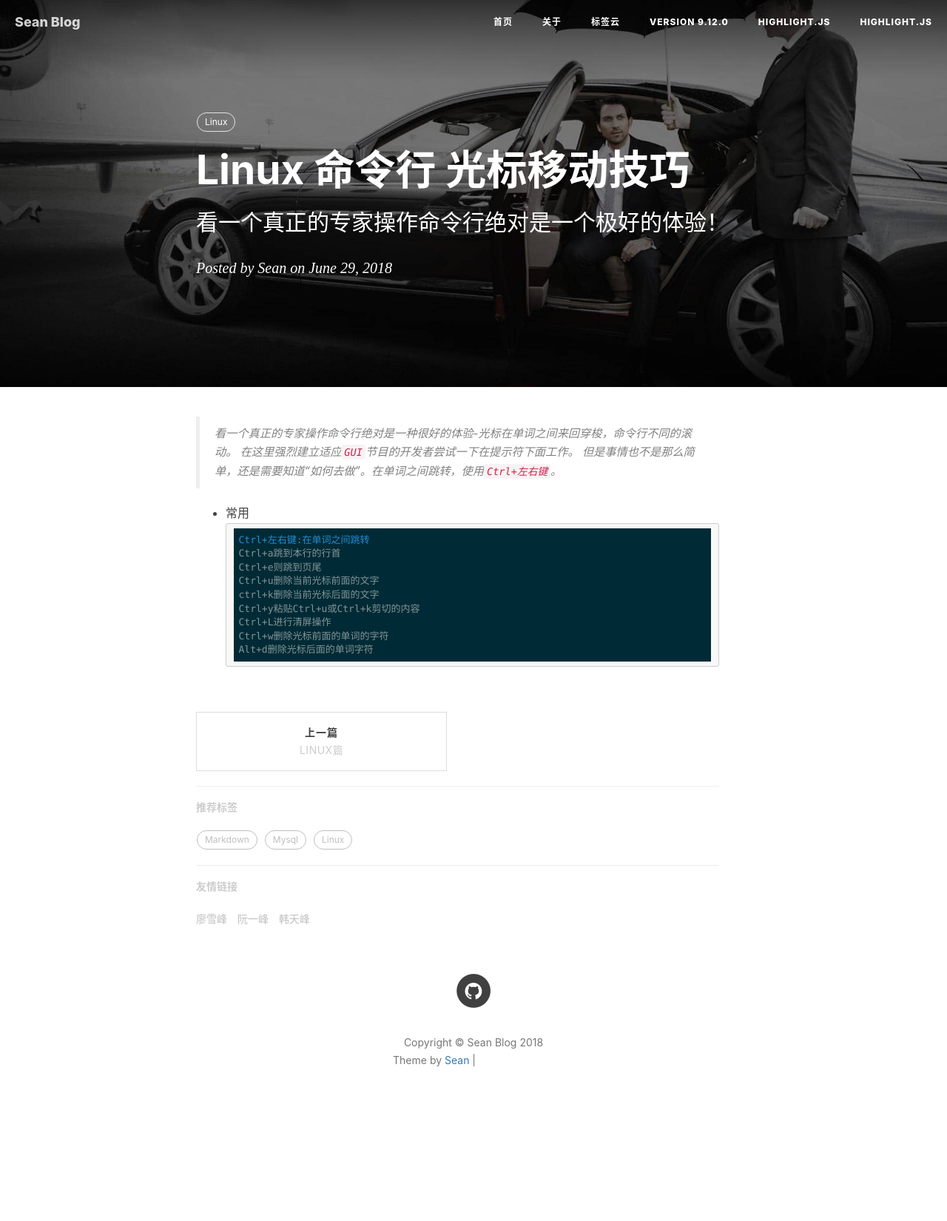
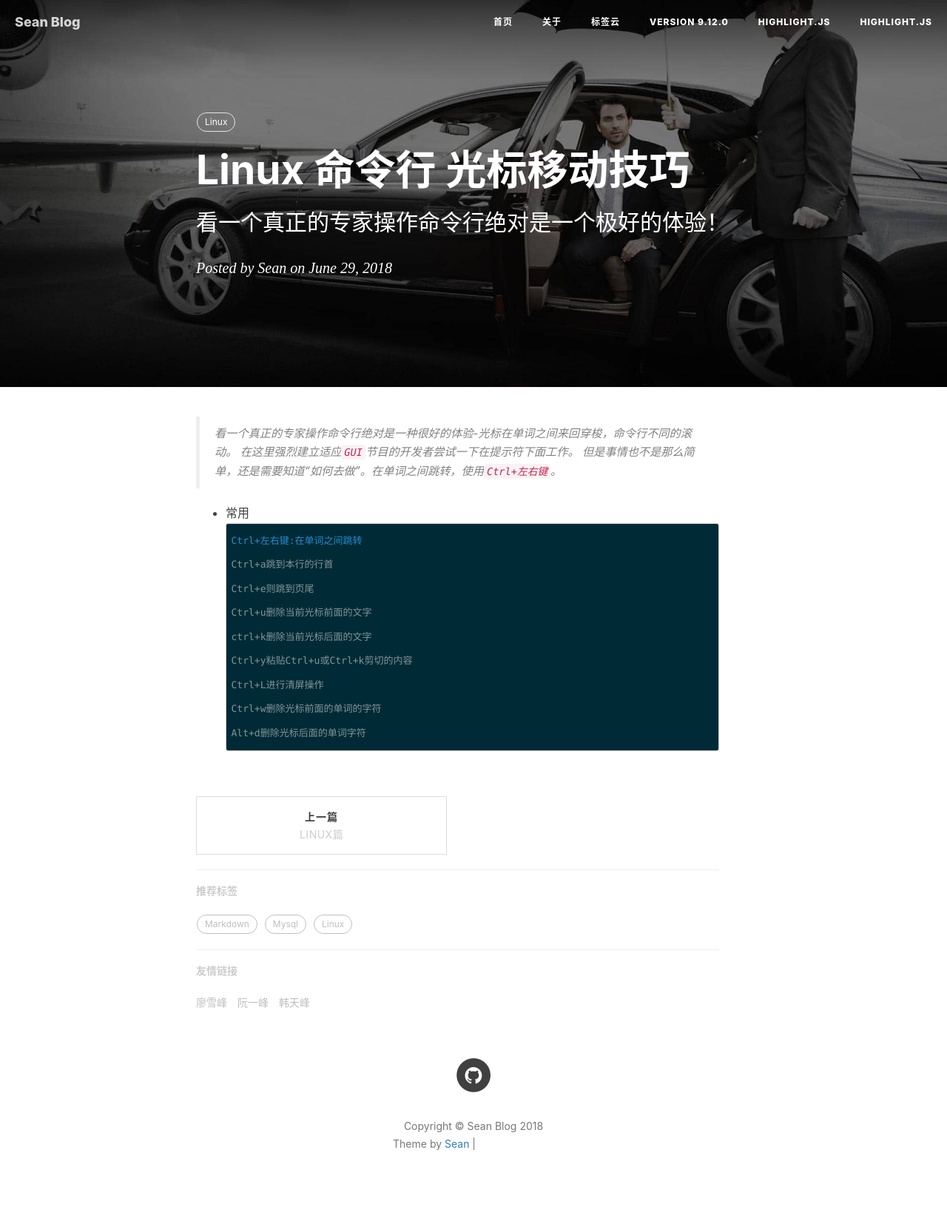
Before and after one commit to xuchaobing01/xuchaobing01.github.io, a Jekyll site: the page built from _posts/2018-06-29-linux_cursor_line.markdown, in a window 1280 px wide. Shown: the whole page at 74% size. Built offline with Jekyll 4.4.1, drawn with Linux system fonts in a browser that asks for light colours; nearby versions of some CDN libraries; comment, search, counter and statistics services are not loaded; before the commit the page ends 1537 px from its top, so only the background shows below that; grey boxes are pictures that could not be loaded.

Commit message:
fix(调整highlight): 调整代码块样式

````diff
--- a/_posts/2018-06-16-use-markdown.markdown
+++ b/_posts/2018-06-16-use-markdown.markdown
@@ -205,6 +205,7 @@
 
 ```
 语法：
+
 |  uid  |  name  |  password  |      email        |
 |-------|:------:|:----------:|------------------:|
 | 1     | 张三   | 123456     | zhangsang@qq.com  |
--- a/css/syntax.css
+++ b/css/syntax.css
@@ -19,7 +19,8 @@
  * Courtesy of GitHub.com
  */
 
-.highlight pre, pre, .highlight .hll { background-color: #f8f8f8; border: 1px solid #ccc; padding: 6px 10px; border-radius: 3px; }
+/*.highlight pre, pre, .highlight .hll { background-color: #f8f8f8; border: 1px solid #ccc; padding: 6px 10px; border-radius: 3px; }*/
+.highlight pre, pre, .highlight .hll { background-color: #f8f8f8; border: 1px solid #ccc; padding: 0px;line-height: 2.5; border-radius: 3px; }
 .highlight .c { color: #999988; font-style: italic; }
 .highlight .err { color: #a61717; background-color: #e3d2d2; }
 .highlight .k { font-weight: bold; }
````
